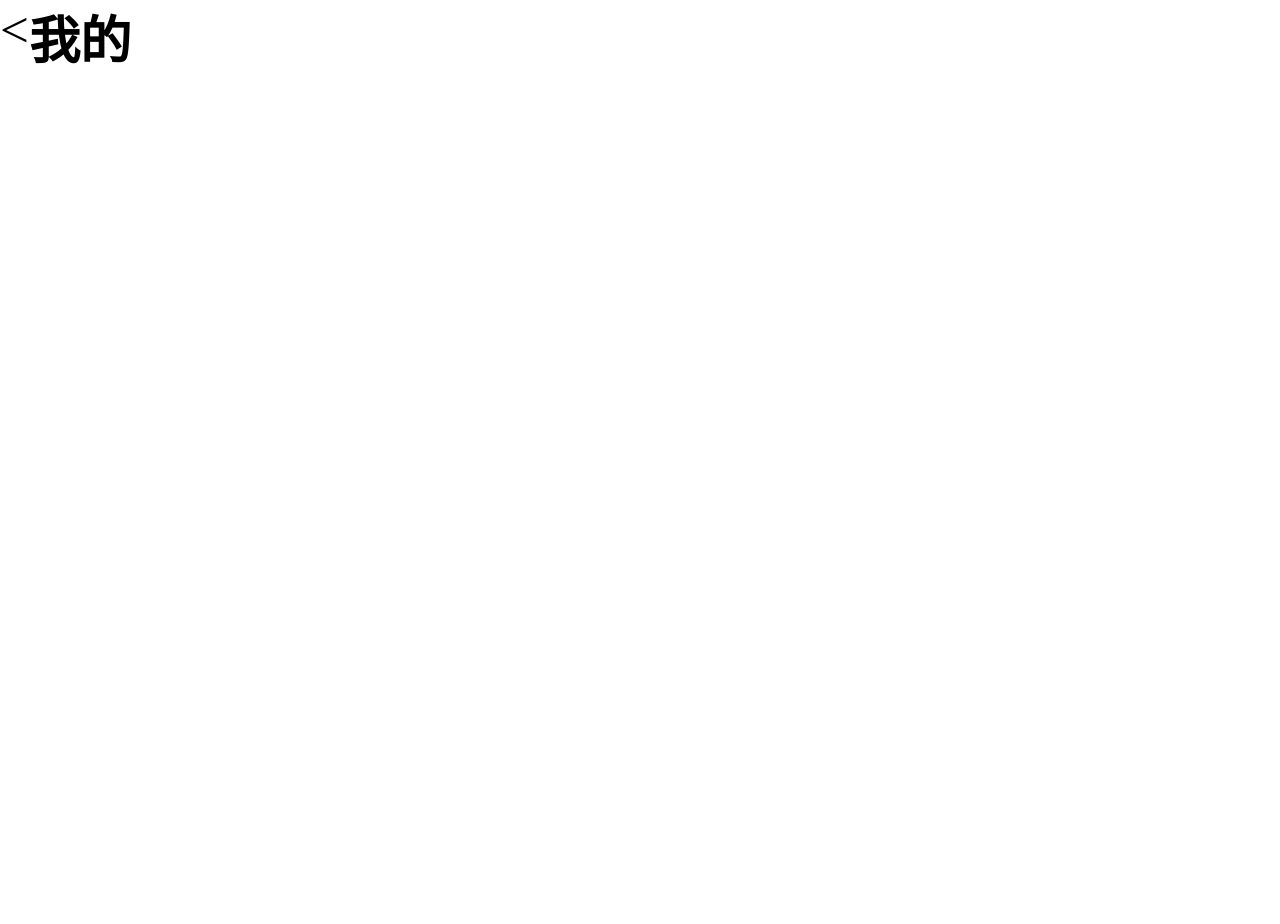
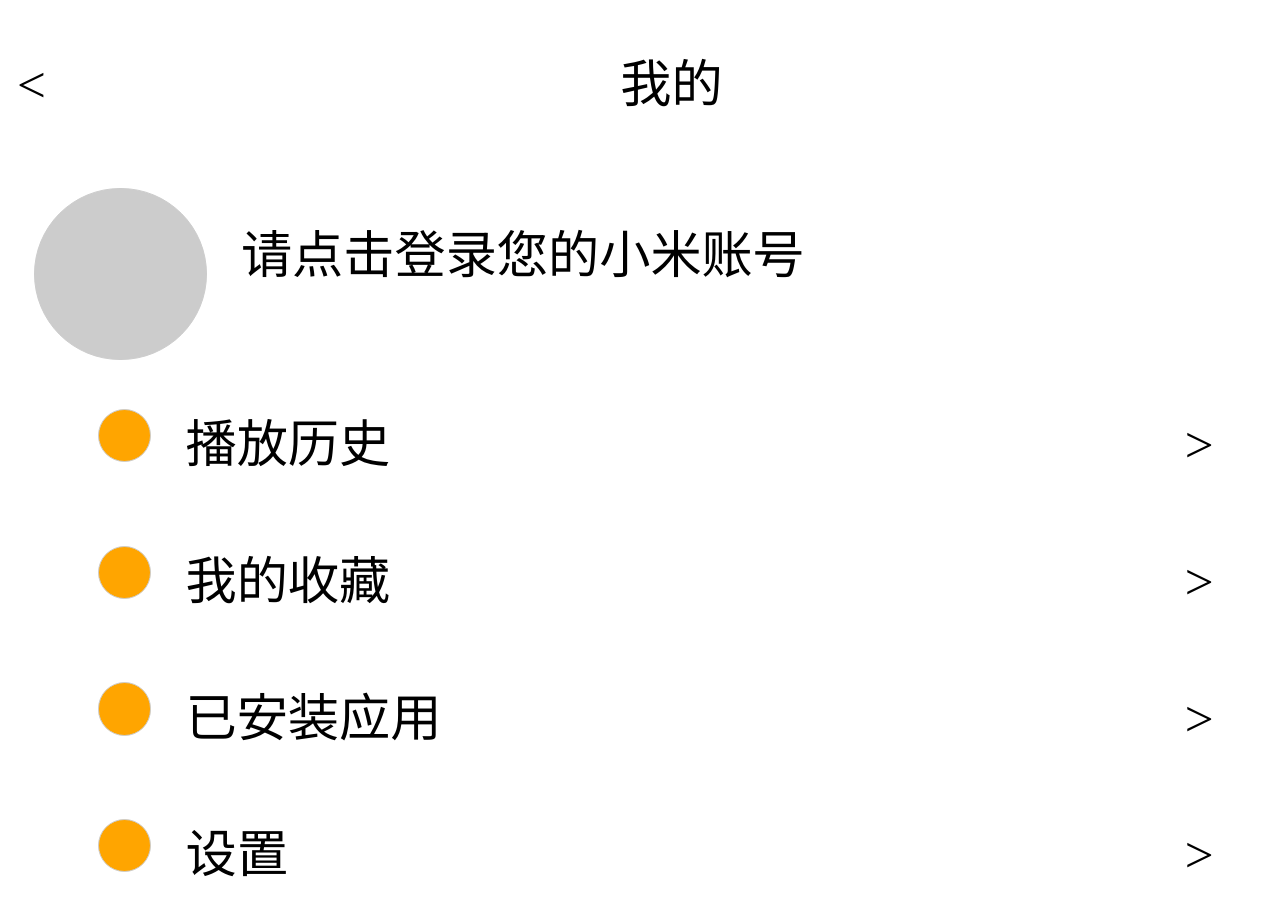
Before and after one commit to hui5220/day, a plain HTML site: page index.html in a window 1280 px wide. Before the commit the page ends 800 px from the top, so only its background shows below. Drawn offline with Linux system fonts and the light colour scheme.

Commit message:
添加main内容

```diff
--- a/css/style.css
+++ b/css/style.css
@@ -19,4 +19,67 @@ html,
 
 header {
     display: flex;
+    line-height: 1rem;
 }
+
+header span {
+    margin: 0 .1rem;
+}
+
+header h4 {
+    flex: 1;
+    text-align: center;
+    font-weight: normal;
+}
+
+main {
+    width: 100%;
+    height: 100%;
+    background: #ccc;
+}
+
+#main_in {
+    background: #fff;
+}
+
+#main_in dl {
+    display: flex;
+    /* line-height: 2rem; */
+}
+
+#main_in dl span {
+    display: block;
+    width: 1rem;
+    height: 1rem;
+    background: #ccc;
+    border: 1px solid #ccc;
+    border-radius: 50%;
+}
+
+#main_in dl dt {
+    margin: .1rem .2rem;
+}
+
+#main_in dl dd {
+    line-height: 1rem;
+    flex-shrink: 0;
+}
+
+#main_in .list {
+    width: 100%;
+    box-sizing: border-box;
+    padding: 0 5%;
+    display: flex;
+    justify-content: space-between;
+    line-height: .8rem;
+}
+
+#main_in .list span {
+    display: inline-block;
+    width: .3rem;
+    height: .3rem;
+    background: orange;
+    border: 1px solid #ccc;
+    border-radius: 50%;
+    margin: 0 .2rem;
+}
--- a/index.html
+++ b/index.html
@@ -21,7 +21,34 @@
             <h4>我的</h4>
         </header>
         <main>
+            <div id="main_in">
+                <dl>
+                    <dt><span></span></dt>
+                    <dd>
+                        <p>请点击登录您的小米账号</p>
+                    </dd>
+                </dl>
+                <div class="list">
 
+                    <p> <span></span>播放历史</p>
+                    <em>></em>
+                </div>
+                <div class="list">
+
+                    <p><span></span>我的收藏</p>
+                    <em>></em>
+                </div>
+                <div class="list">
+
+                    <p> <span></span>已安装应用</p>
+                    <em>></em>
+                </div>
+                <div class="list">
+
+                    <p><span></span>设置</p>
+                    <em>></em>
+                </div>
+            </div>
         </main>
         <footer>
 
```
